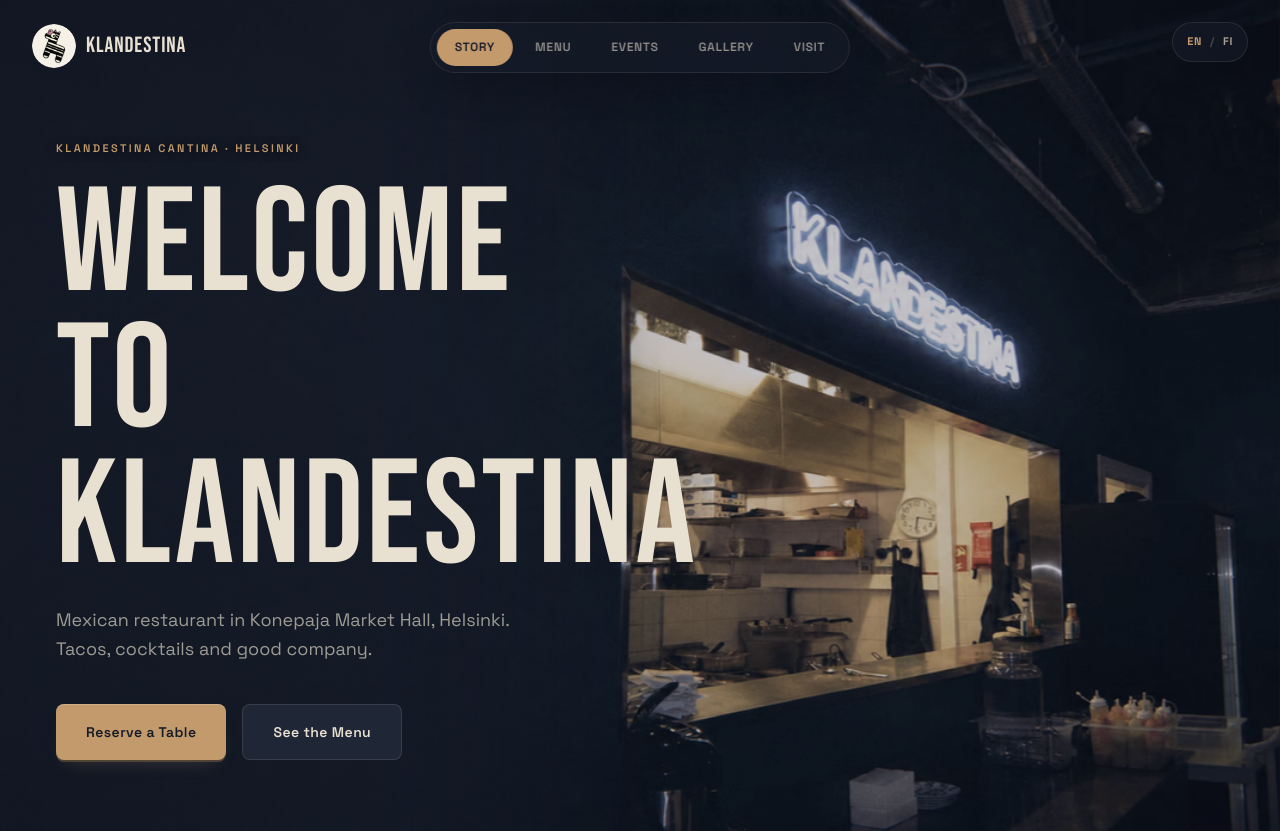
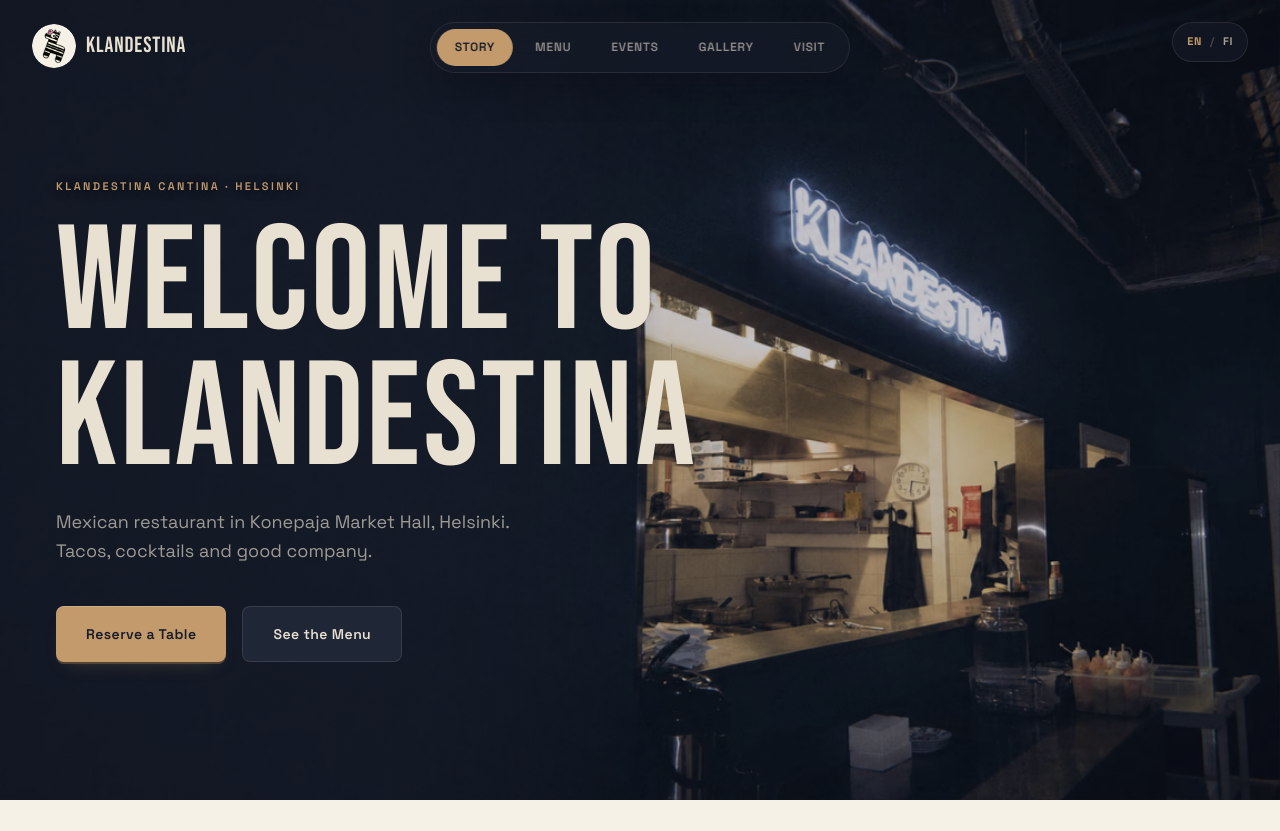
Before and after one commit to sarojaryal071-sudo/klandestina, a plain HTML site: page index.html in a window 1280 px wide. Shown: the top 831 px of the page. Drawn offline with Linux system fonts and the light colour scheme.

Commit message:
Fix desktop hero heading wrapping to 3 lines
.hero-inner was 44vw/520px max, narrower than "Welcome to" at the
headline's own max font-size (~602px), so it broke onto its own line
from "Klandestina" instead of sharing a line with "to". Widened to
54vw/620px, verified 2 lines (EN+FI) at 1024-1920px.

Co-Authored-By: Claude Sonnet 5 <noreply@anthropic.com>
Claude-Session: https://claude.ai/code/session_01QKK3hGLDHy8bVtQ19DicBW

```diff
--- a/style.css
+++ b/style.css
@@ -637,7 +637,16 @@ section { position: relative; padding: 130px 56px; }
     ),
     color-mix(in srgb, var(--navy) 25%, transparent);
 }
-.hero-inner { position: relative; z-index: 2; width: min(44vw, 520px); }
+/* 54vw/620px (was 44vw/520px) — just wide enough that "Welcome to"
+   (measured at ~602px at the headline's own max font-size) fits on one
+   line instead of breaking into "Welcome"/"to" on separate lines. The
+   longer single word on the line below (e.g. "Klandestina", ~642px)
+   already overflows this box either way — words don't get hyphenated
+   or shrunk to fit, they just render past the box edge toward the
+   photo — so widening the box doesn't push that word's own right edge
+   any further than it already sits today; it only changes where the
+   two-word first line gets to wrap. */
+.hero-inner { position: relative; z-index: 2; width: min(54vw, 620px); }
 .hero .eyebrow { display: block; margin-bottom: 20px; font-size: 11px; font-weight: 600; text-shadow: 0 1px 10px rgba(5, 8, 18, 0.85); }
 .hero h1 { font-size: clamp(64px, 13vw, 148px); line-height: 0.92; letter-spacing: 0.02em; margin-bottom: 20px; }
 .hero p { color: color-mix(in srgb, var(--ink) 65%, transparent); font-size: 18px; max-width: 460px; margin: 0 0 40px; }
```
